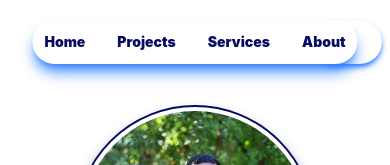
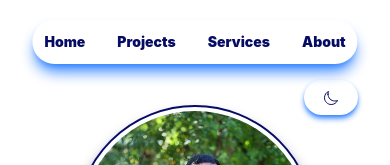
Before and after one commit to subhin-subramanian/My-Portfolio, a React (Vite) app in the folder Frontend/: page / in a window 390 px wide. Shown: the top 165 px of the page. Built offline with nearby package versions, Linux system fonts and the light colour scheme; a web font is replaced by a local one.

Commit message:
Dark button corrected

```diff
--- a/Frontend/src/components/Header.jsx
+++ b/Frontend/src/components/Header.jsx
@@ -33,26 +33,9 @@ function Header() {
         <Link to={'/about'} className='text-[#060b64] dark:text-white text-sm sm:text-lg font-medium hover:!text-blue-500 transition'>About</Link>
       </nav>
 
-      <button className='fixed top-5 right-2 cursor-pointer text-xl rounded-full shadow-md shadow-blue-500' onClick={() => setDarkMode(!darkMode)}>
+      <button className='fixed top-20 sm:top-5 right-8 sm:right-2 cursor-pointer sm:text-xl rounded-full shadow-md shadow-blue-500' onClick={() => setDarkMode(!darkMode)}>
           {darkMode ? <IoSunnyOutline className='!text-white'/>:<IoMoonOutline/>}
       </button>
-
-
-        {/* Navbar toggle switch for small screens*/}
-        {/* {navOpen && <IoMdClose className='sm:hidden text-2xl border-2 p-1  rounded-md text-[#4349b3] my-auto' onClick={()=>setNavOpen(!navOpen)}/>}
-        {!navOpen && <FaBars className='sm:hidden text-2xl border-2 p-1  rounded-md text-[#4349b3] my-auto 'onClick={()=>setNavOpen(!navOpen)}/>} */}
-
-        {/* Navbar for small screens*/}
-        {/* {navOpen &&
-        <nav className="sm:hidden flex flex-col font-semibold text-[17px] items-center gap-5 py-5 bg-white z-10">
-          <Link to={'/'}>Home</Link>
-          <Link to={'/projects'}>Projects</Link>
-          <Link to={'/blogs'}>Blogs</Link>
-          <Link to={'/about'}>About</Link>
-        </nav>} */}
-
-
-
 
     </div>
   )
```
